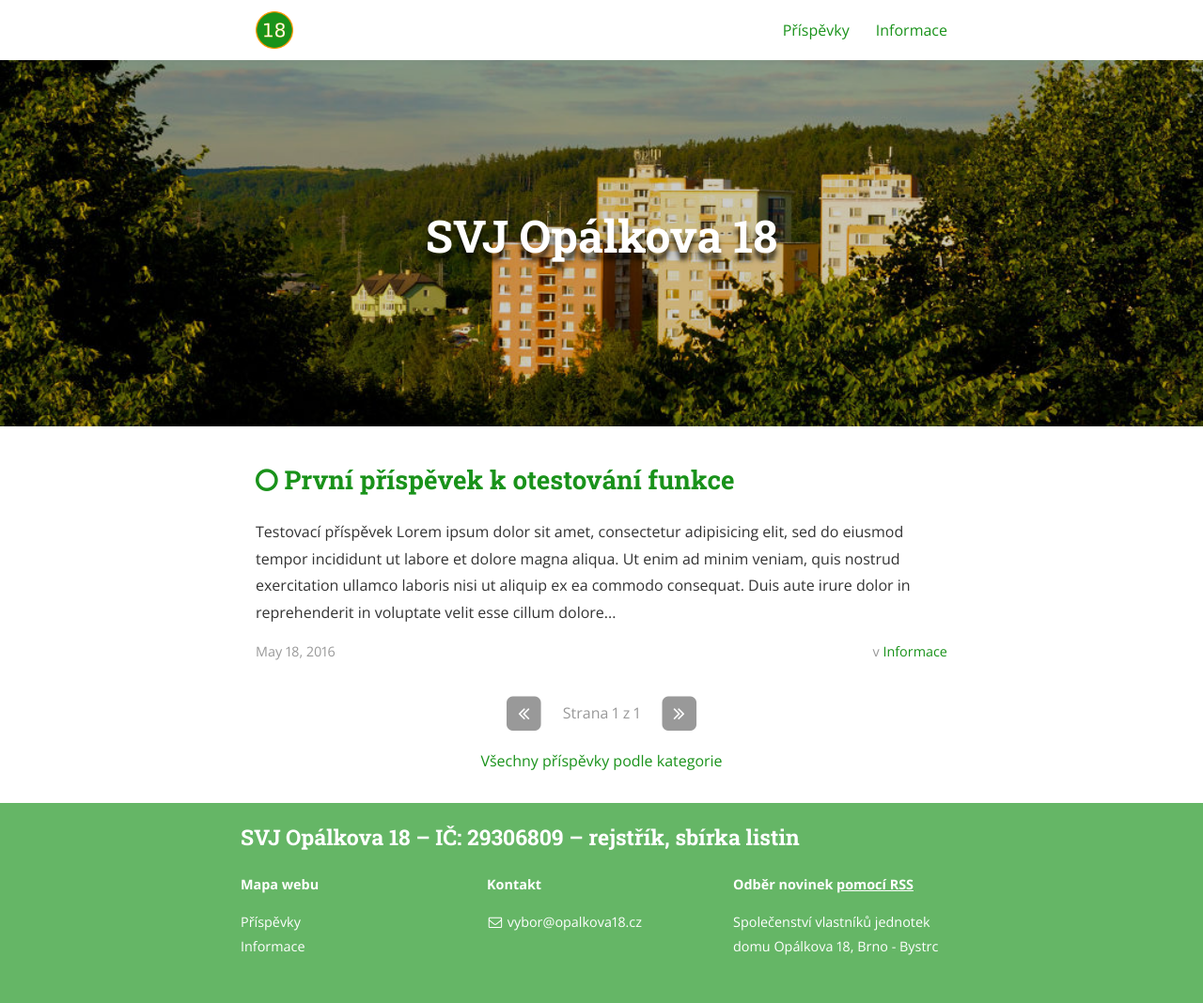
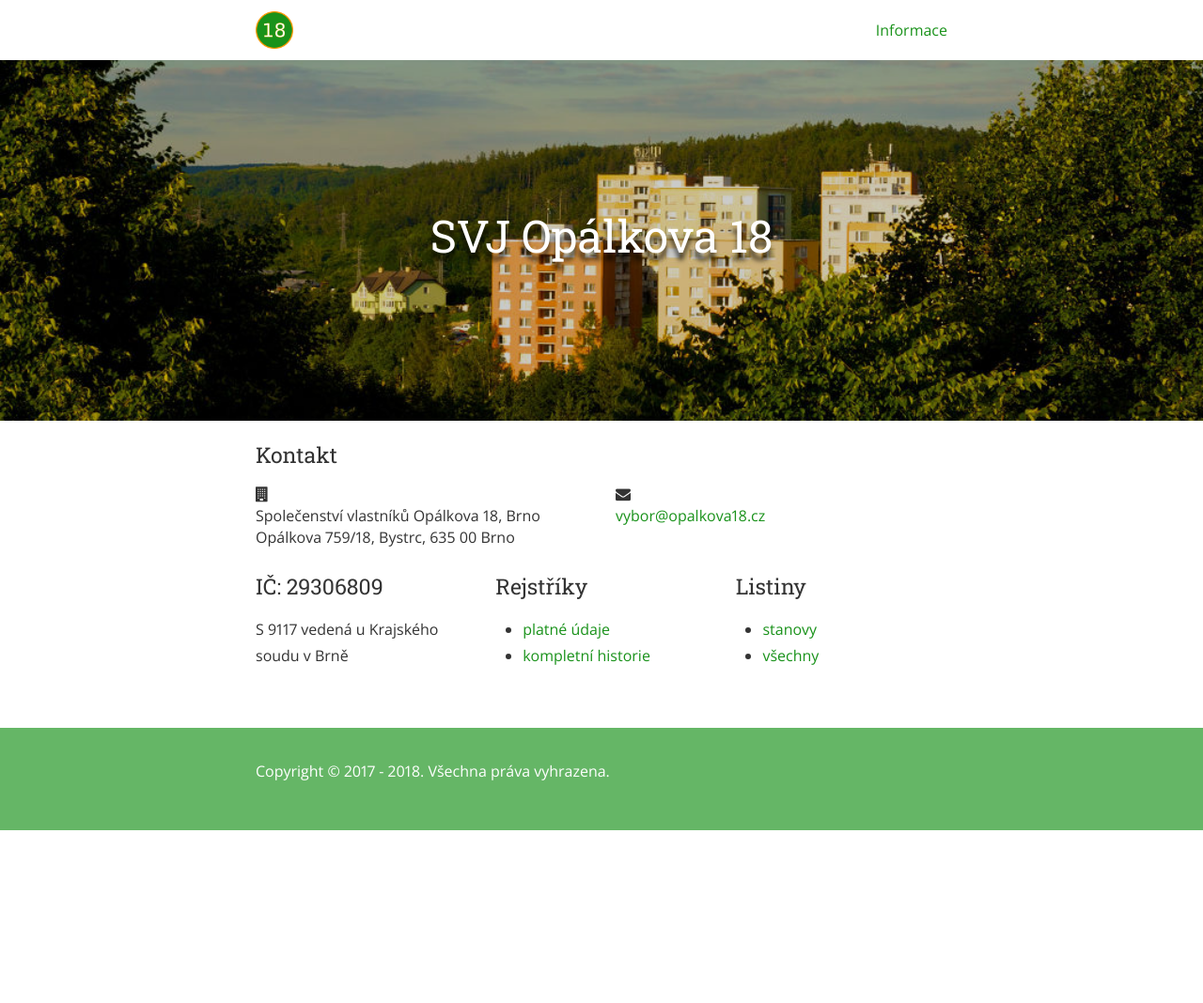
Before and after one commit to MarSik/opalkova18, a Jekyll site: the page built from index.html, in a window 1280 px wide. Shown: the whole page at 94% size. Built offline with Jekyll 4.4.1, drawn with Linux system fonts in a browser that asks for light colours; nearby versions of some CDN libraries; the list of posts is cut into pages by our own code; a style sheet for code colours, icons or effects is not loaded; after the commit the page ends 900 px from its top, so only the background shows below that.

Commit message:
Simplify the presentation

```diff
--- a/_includes/footer.html
+++ b/_includes/footer.html
@@ -1,53 +1,9 @@
 <footer class="site-footer">
 
   <div class="wrapper">
-
-	  <h3 class="footer-heading">{{ site.title }} &ndash; IČ: 29306809 &ndash; <a href="https://or.justice.cz/ias/ui/rejstrik-firma.vysledky?subjektId=195525&typ=PLATNY">rejstřík</a>, <a href="https://or.justice.cz/ias/ui/vypis-sl-firma?subjektId=195525">sbírka listin</a></h3>
-
-    <div class="site-navigation">
-
-      <p><strong>Mapa webu</strong></p>
-      <ul class="pages">
-        {% for page in site.pages %}
-        {% if page.title and page.main_nav != false %}
-          <li class="nav-link"><a href="{{ page.url | prepend: site.baseurl }}">{{ page.title }}</a>
-        {% endif %}
-        {% endfor %}
-      </ul>
-    </div>
-
-    <div class="site-contact">
-
-      <p><strong>Kontakt</strong></p>
-      <ul class="social-media-list">
-        <li>
-          <a href="mailto:{{ site.email }}">
-            <i class="fa fa-envelope-o"></i>
-            <span class="username">{{ site.email }}</span>
-          </a>
-        </li>
-
-        {% for social in site.social %}
-          {% if social.url != null %}
-          <li>
-            <a href="{{ social.url }}" title="{{ social.desc }}">
-              <i class="fa fa-{{ social.icon }}"></i>
-              <span class="username">{% if social.username %}{{ social.username }}{% else %}{{ social.name }}{% endif %}</span>
-            </a>
-          </li>
-          {% endif %}
-        {% endfor %}
-
-      </ul>
-    </div>
-
-    <div class="site-signature">
-      <p class="rss-subscribe text"><strong>Odběr novinek <a href="{{ "/feed.xml" | prepend: site.baseurl }}">pomocí RSS</a></strong></p>
-      <p class="text">{{ site.description }}</p>
-    </div>
-
+	Copyright &copy; 2017 - 2018.
+	Všechna práva vyhrazena.
   </div>
-
 </footer>
 
 <!-- Scripts -->
--- a/_includes/head.html
+++ b/_includes/head.html
@@ -14,6 +14,7 @@
   <link rel="stylesheet" href="//maxcdn.bootstrapcdn.com/font-awesome/4.3.0/css/font-awesome.min.css">
   <link rel="stylesheet" href="//cdnjs.cloudflare.com/ajax/libs/highlight.js/8.5/styles/{{ site.highlightjs_theme }}.min.css">
   <link rel="stylesheet" href="//cdnjs.cloudflare.com/ajax/libs/lightbox2/2.7.1/css/lightbox.css">
+  <link rel="stylesheet" href="https://maxcdn.bootstrapcdn.com/bootstrap/3.3.7/css/bootstrap.min.css" integrity="sha384-BVYiiSIFeK1dGmJRAkycuHAHRg32OmUcww7on3RYdg4Va+PmSTsz/K68vbdEjh4u" crossorigin="anonymous">
 
   <!-- Favicon and other icons (made with http://www.favicon-generator.org/) -->
   <link rel="shortcut icon" href="{{ "/assets/icons/favicon.ico" | prepend: site.baseurl }}" type="image/x-icon">
--- a/_sass/_layout.scss
+++ b/_sass/_layout.scss
@@ -348,6 +348,7 @@
 */
 .site-footer {
 	$link-color: $white;
+	margin-top: 2em;
 	padding: 1em 1em 2em 1em;
 	background-color: $highlight-color;
 	color: $white;
--- a/index.html
+++ b/index.html
@@ -13,77 +13,46 @@
 </div>
 
 <div class="wrapper">
-<ul class="post-list">
-  {% for post in paginator.posts %}
-  <li>
-    <h2>
-      <a class="post-link" href="{{ post.url | prepend: site.baseurl }}">{% icon post.icon %} {{ post.title }}</a>
-    </h2>
-    <section class="post-excerpt" itemprop="description">
-      <p>{{ post.content | strip_html | truncatewords: 50 }}</p>
-    </section>
-    <section class="post-meta">
-      <div class="post-date">{{ post.date | date: "%B %-d, %Y" }}</div>
-      <div class="post-categories">
-      {% if post.categories.size > 0 %}v {% for cat in post.categories %}
-        {% if site.jekyll-archives %}
-        <a href="{{ site.baseurl }}/{{ cat }}/">{{ cat | capitalize }}</a>{% if forloop.last == false %}, {% endif %}
-        {% else %}
-        <span>{{ cat | capitalize }}</span>{% if forloop.last == false %}, {% endif %}
-        {% endif %}
-      {% endfor %}{% endif %}
-      </div>
-    </section>
-  </li>
-  {% if forloop.last == false %}
-  <hr>
-  {% endif %}
-  {% endfor %}
-</ul>
+  <div class="row">
+    <h3 class="col col-sm-12">Kontakt</h3>
+    <address class="col col-sm-12 col-lg-6"><span class="fa fa-building"></span><br/>Společenství vlastníků Opálkova 18, Brno<br/>
+    Opálkova 759/18, Bystrc, 635 00 Brno</address>
+    <address class="col col-sm-12 col-lg-6"><span class="fa fa-envelope"></span><br/><a href="mailto:vybor@opalkova18.cz">vybor@opalkova18.cz</a></address>
+    <ul class="col col-sm-12 col-lg-6">
+    {% for social in site.social %}
+      {% if social.url != null %}
+      <li>
+        <a href="{{ social.url }}" title="{{ social.desc }}">
+          <i class="fa fa-{{ social.icon }}"></i>
+          <span class="username">{% if social.username %}{{ social.username }}{% else %}{{ social.name }}{% endif %}</span>
+        </a>
+      </li>
+      {% endif %}
+    {% endfor %}
+    </ul>
+  </div>
+  <section class="row">
+  <div class="col col-sm-12 col-lg-4">
+    <h3>IČ: 29306809</h3>
 
-<nav class="pagination" role="navigation">
-  <p>
-    {% if paginator.next_page %}
-    <a class="newer-posts" href="{{ site.baseurl }}/page{{paginator.next_page}}">
-      <span class="fa-stack fa-lg">
-        <i class="fa fa-square fa-stack-2x"></i>
-        <i class="fa fa-angle-double-left fa-stack-1x fa-inverse"></i>
-      </span>
-    </a>
-    {% else %}
-    <span class="fa-stack fa-lg">
-      <i class="fa fa-square fa-stack-2x"></i>
-      <i class="fa fa-angle-double-left fa-stack-1x fa-inverse"></i>
-    </span>
-    {% endif %}
-    <span class="page-number">Strana {{ paginator.page }} z {{ paginator.total_pages }}</span>
-    {% if paginator.previous_page %}
-      {% if paginator.page == 2 %}
-      <a class="newer-posts" href="{% if site.baseurl %}{{ site.baseurl }}{% endif %}/">
-        <span class="fa-stack fa-lg">
-          <i class="fa fa-square fa-stack-2x"></i>
-          <i class="fa fa-angle-double-right fa-stack-1x fa-inverse"></i>
-        </span>
-      </a>
-      {% else %}
-      <a class="newer-posts" href="{{ site.baseurl }}/page{{paginator.previous_page}}">
-        <span class="fa-stack fa-lg">
-          <i class="fa fa-square fa-stack-2x"></i>
-          <i class="fa fa-angle-double-right fa-stack-1x fa-inverse"></i>
-        </span>
-      </a>
-      {% endif %}
-    {% else %}
-    <span class="fa-stack fa-lg">
-      <i class="fa fa-square fa-stack-2x"></i>
-      <i class="fa fa-angle-double-right fa-stack-1x fa-inverse"></i>
-    </span>
-    {% endif %}
-  </p>
-  <p>
-    <a href="{{ site.baseurl }}/vse">Všechny příspěvky podle kategorie</a>
-  </p>
-</nav>
+    <p>S 9117 vedená u Krajského soudu v Brně</p>
+  </div>
+  <div class="col col-sm-12 col-lg-4">
+    <h3>Rejstříky</h3>
+    <ul>
+      <li><a href="https://or.justice.cz/ias/ui/rejstrik-firma.vysledky?subjektId=195525&typ=PLATNY">platné údaje</a></li>
+      <li><a href="https://or.justice.cz/ias/ui/rejstrik-firma.vysledky?subjektId=195525&typ=UPLNY">kompletní historie</a></li>
+    </ul>
+  </div>
+  <div class="col col-sm-12 col-lg-4">
+    <h3>Listiny</h3>
+    <ul>
+      <li><a href="https://or.justice.cz/ias/content/download?id=1801fc2e24c64531936b98f0f20c76c9">stanovy</a></li>
+      <li><a href="https://or.justice.cz/ias/ui/vypis-sl-firma?subjektId=195525">všechny</a></li>
+    </ul>
+  </div>
+  </section>
+</div>
 
-</div>
-</div>
+<!-- vim: sts=2 sw=2 et
+//-->
```
Also changed, not shown: vse.html (deleted, +0 -27 lines).
